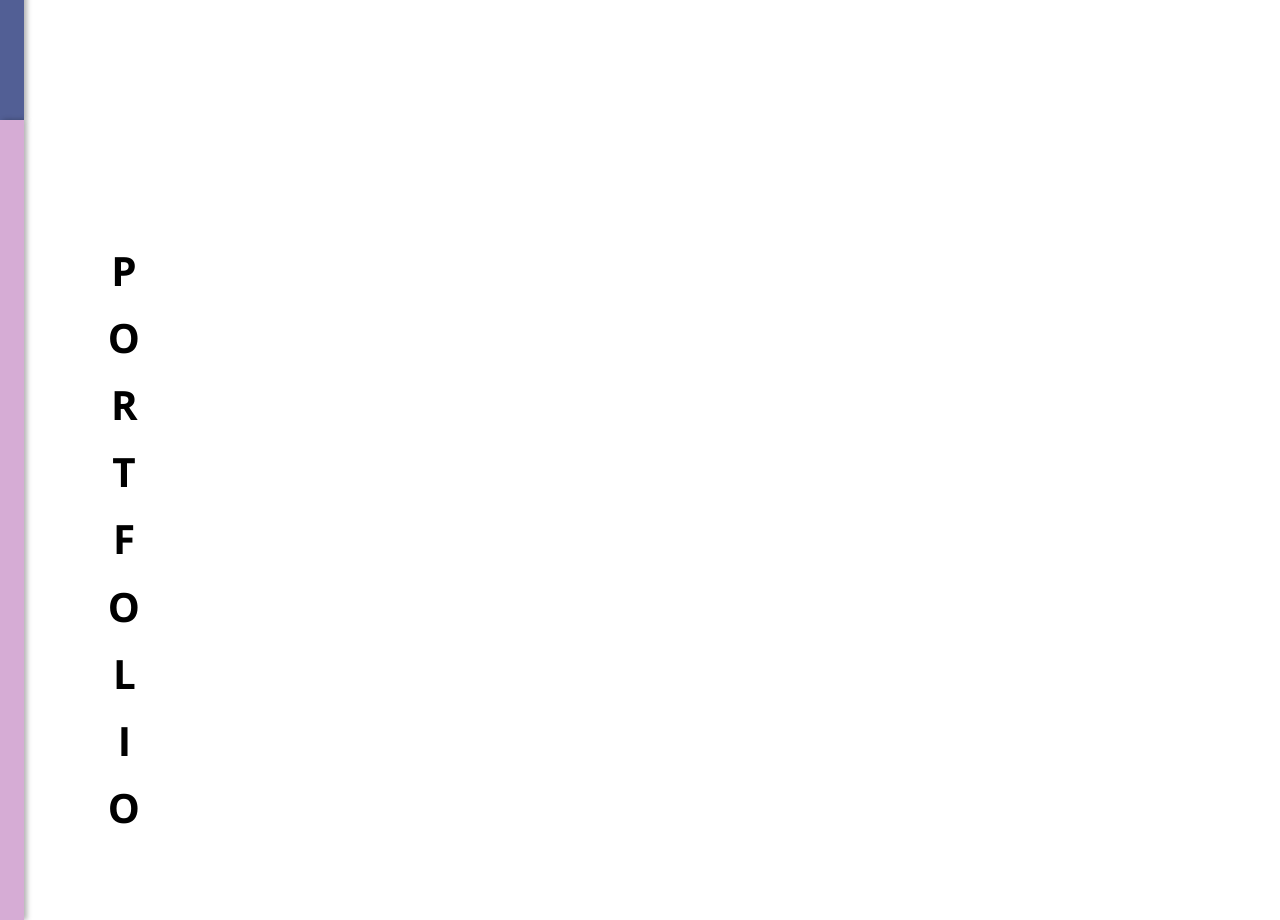
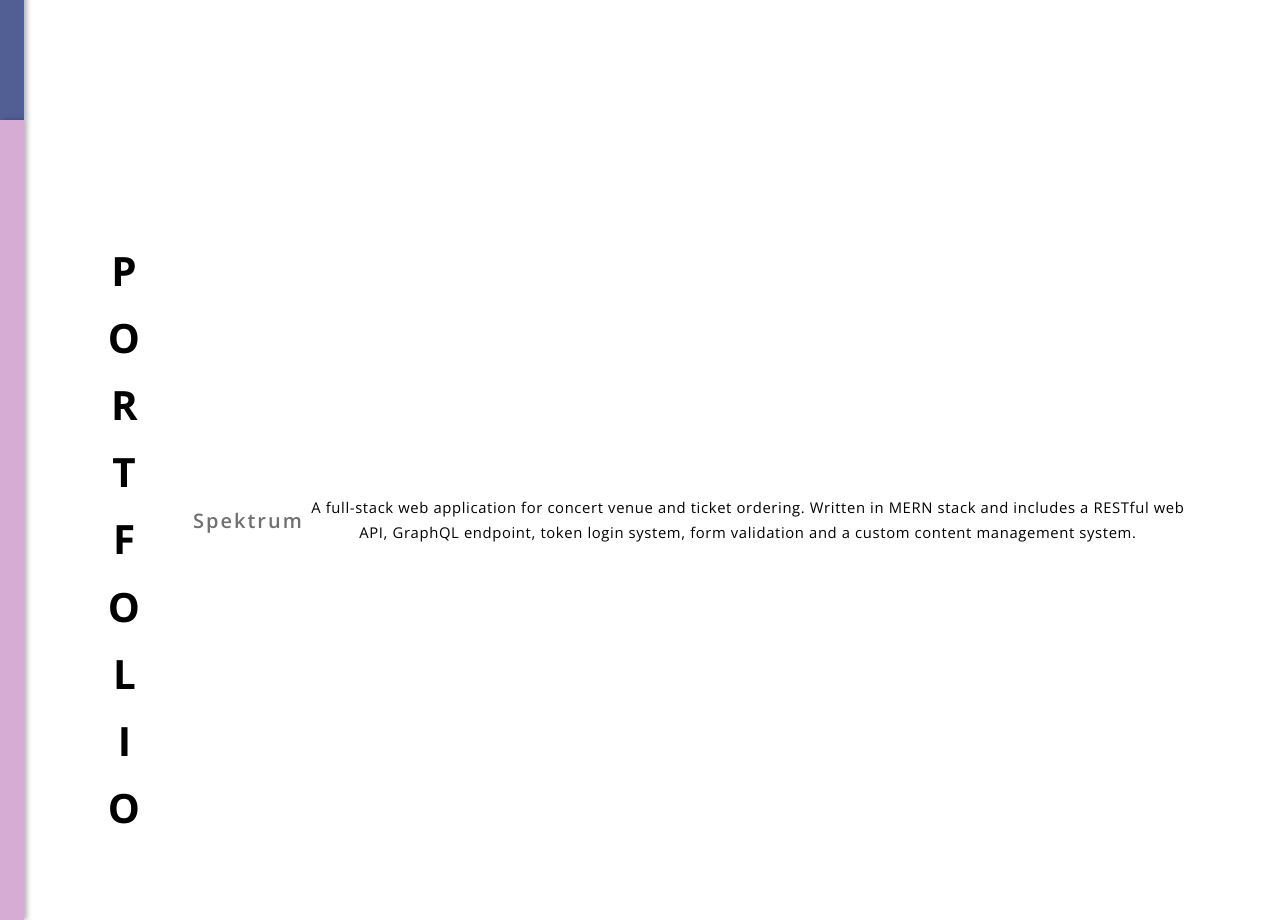
Before and after one commit to jakubvanko/personal-website, a React app in the folder frontend/: page / in a window 1280 px wide. Shown: the part 1480-2400 px from the top of the page. Built offline with nearby package versions, Linux system fonts and the light colour scheme.

Commit message:
Font size refactoring

```diff
--- a/frontend/src/components/About/About.styled.js
+++ b/frontend/src/components/About/About.styled.js
@@ -4,15 +4,9 @@ export const Container = styled.div`
     padding: 0 30px;
     max-width: 100%;
     position: relative;
-    font-size: 14px;
 
     @media only screen {
-        @media (min-width: 400px) {
-            font-size: 15px;
-        }
-
         @media (min-width: 992px) {
-            font-size: 1.16vw;
             padding: 50px 6.875vw 0 5vw;
             display: grid;
             grid-template-columns: auto auto auto;
--- a/frontend/src/components/Header/Header.styled.js
+++ b/frontend/src/components/Header/Header.styled.js
@@ -8,7 +8,7 @@ export const Container = styled.header`
     width: 100vw;
     max-width: 100%;
     height: ${props => props.$mobileActive ? "250px" : "50px"};
-    background-color: ${props => (props.$scrolled || props.$mobileActive) ? "transparent" : "transparent"};
+    background-color: ${props => (props.$scrolled || props.$mobileActive) ? "white" : "transparent"};
     box-shadow: ${props => (props.$scrolled || props.$mobileActive) && "0 3px 6px #00000066"};
     // TODO: SET BG COLOR ON SCROLL TO WHITE AND ADD SHADOWS
     padding: 7px 40px 55px 40px;
--- a/frontend/src/components/Portfolio/Portfolio.js
+++ b/frontend/src/components/Portfolio/Portfolio.js
@@ -1,6 +1,6 @@
 import React from "react";
 
-import {Container, StickyHeadingContainer, ProjectContainer} from "./Portfolio.styled";
+import {Container, StickyHeadingContainer, ProjectContainer, ProjectHeading, Text, Button} from "./Portfolio.styled";
 import SectionLine from "../SectionLine/SectionLine";
 import Heading from "../Heading/Heading";
 
@@ -29,11 +29,6 @@ const PROJECTS = [{
 
 /*
 {PROJECTS.map(({title, text, linkLive, linkCode}) => (
-            <ProjectContainer>
-                <svg>
-                    <text>Test</text>
-                </svg>
-            </ProjectContainer>
 
             /*<ProjectContainer>
                 <ProjectTitle></ProjectTitle>
@@ -44,6 +39,7 @@ const PROJECTS = [{
 ))}
  */
 
+
 const Portfolio = () => (
     <Container id={"portfolio"}>
         <SectionLine $color={"#D6ACD5"}/>
@@ -51,6 +47,14 @@ const Portfolio = () => (
             <Heading>Portfolio</Heading>
         </StickyHeadingContainer>
         <ProjectContainer>
+            <ProjectHeading>
+                Spektrum
+            </ProjectHeading>
+            <Text>
+                A full-stack web application for concert venue and ticket ordering.
+                Written in MERN stack and includes a RESTful web API, GraphQL endpoint, token
+                login system, form validation and a custom content management system.
+            </Text>
         </ProjectContainer>
     </Container>
 );
--- a/frontend/src/components/Portfolio/Portfolio.styled.js
+++ b/frontend/src/components/Portfolio/Portfolio.styled.js
@@ -4,15 +4,9 @@ export const Container = styled.div`
     position: relative;
     padding: 0 30px;
     max-width: 100%;
-    font-size: 14px;
 
     @media only screen {
-        @media (min-width: 400px) {
-            font-size: 15px;
-        }
-
         @media (min-width: 992px) {
-            font-size: 1.16vw;
             padding: 0 6.875vw 0 5vw;
             min-height: 100vh;
             display: flex;
@@ -37,6 +31,44 @@ export const ProjectContainer = styled.div`
     @media only screen {
         @media (min-width: 992px) {
             height: 100vh;
+            display: flex;
+            align-items: center;
         }
     }
 `;
+
+export const ProjectHeading = styled.h2`
+    font-weight: 600;
+    letter-spacing: 2px;
+    font-size: 20px;
+    padding: 20px 0 20px 10px;
+    color: #707070;
+`;
+
+export const Text = styled.p`
+    color: black;
+    text-decoration: none;
+    display: block;
+    letter-spacing: 0.042em;
+    line-height: 1.68em;
+
+    @media only screen {
+        @media (min-width: 992px) {
+            text-align: center;
+
+            @media (orientation: portrait) {
+                font-size: 1.8em;
+                align-self: flex-end;
+            }
+        }
+    }
+`;
+
+export const Button = styled.button`
+    box-shadow: 0 3px 6px #00000066;
+    border: none;
+    background-color: white;
+    width: 100%;
+    height: 50px;
+    font-size: 15px;
+`;
--- a/frontend/src/components/main.css
+++ b/frontend/src/components/main.css
@@ -6,4 +6,18 @@
 
 body {
     background-color: white;
+    font-size: 14px;
 }
+
+@media only screen {
+    @media (min-width: 400px) {
+        body {
+            font-size: 15px;
+        }
+    }
+    @media (min-width: 992px) {
+        body {
+            font-size: 1.16vw;
+        }
+    }
+}
```
